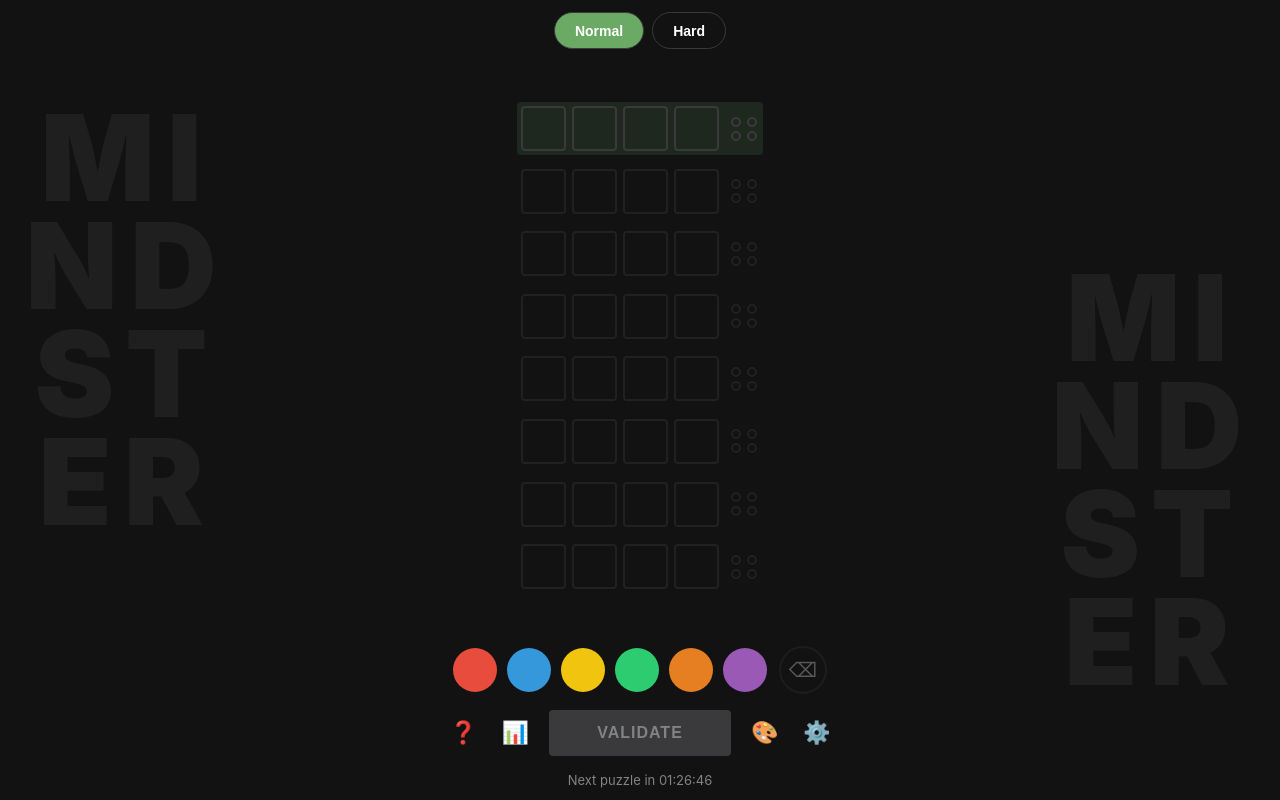
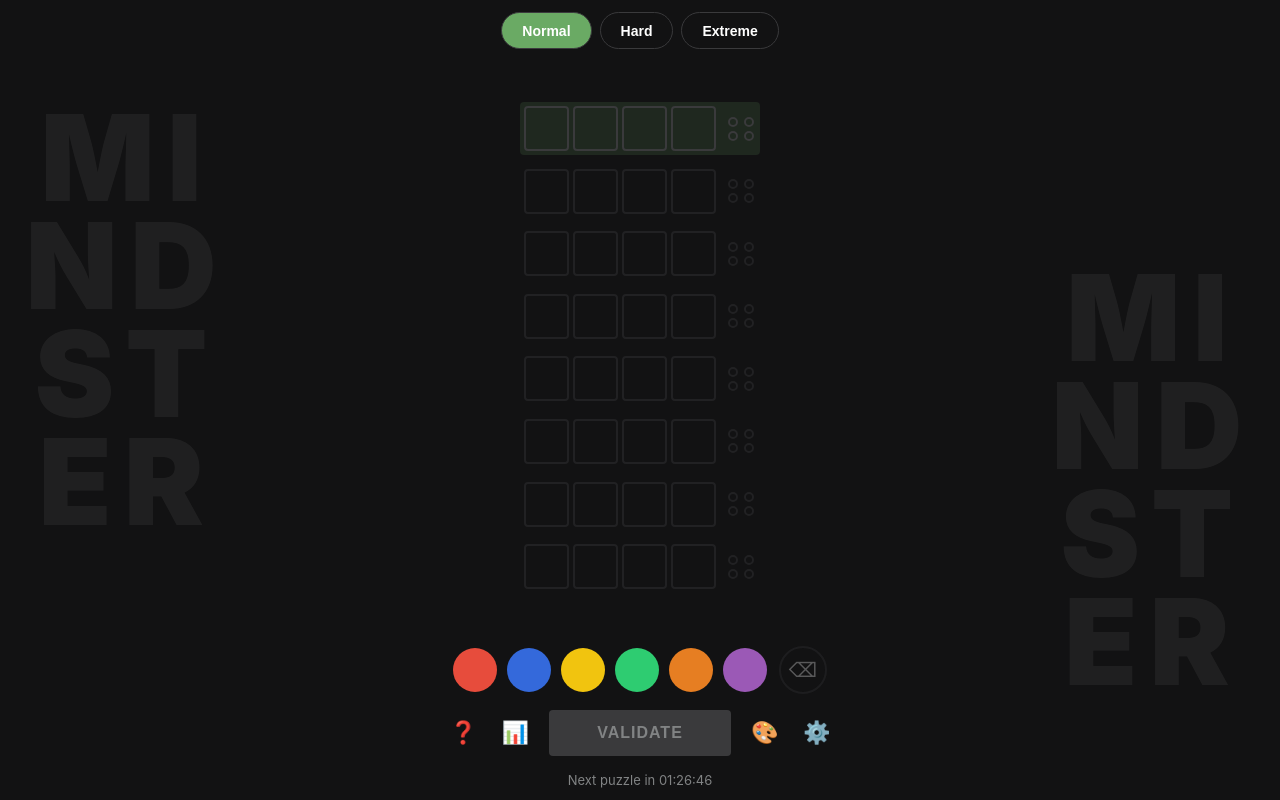
Before and after one commit to azukw/mindster, a React (Vite) app: page / in a window 1280 px wide. Built offline with nearby package versions, Linux system fonts and the light colour scheme.

Commit message:
added extreme mode, updated skins

```diff
--- a/src/App.css
+++ b/src/App.css
@@ -162,13 +162,17 @@ body.dark .dot-wrong {
 
 /* ========== COLORS ========== */
 .red { background: #e74c3c; }
-.blue { background: #3498db; }
+.blue { background: #3469db; }
 .yellow { background: #f1c40f; }
 .green { background: #2ecc71; }
 .purple { background: #9b59b6; }
 .orange { background: #e67e22; }
 .pink { background: #e91e63; }
-.cyan { background: #00bcd4; }
+.cyan { background: #73ccd7; }
+.lime { background: #32cd32; }
+.coral { background: #ff7f50; }
+.indigo { background: #4b0082; }
+.gold { background: #ffd700; }
 
 /* ========== PALETTE ========== */
 .palette {
@@ -219,6 +223,19 @@ body.dark .dot-wrong {
 .palette-hard .color {
     width: clamp(36px, 10vw, 48px);
     height: clamp(36px, 10vw, 48px);
+}
+
+/* Mode extrême : 2 lignes de 6 */
+.palette-extreme .palette-colors {
+    display: grid;
+    grid-template-columns: repeat(6, 1fr);
+    gap: clamp(4px, 1vw, 8px);
+    max-width: 320px;
+}
+
+.palette-extreme .color {
+    width: clamp(32px, 8vw, 40px);
+    height: clamp(32px, 8vw, 40px);
 }
 
 .backspace {
@@ -960,6 +977,63 @@ body.dark .game::after {
     }
 }
 
+/* ========== EXTREME MODE FIXES ========== */
+
+/* Board plus large pour le mode extrême */
+.board {
+    max-width: 100%;
+}
+
+/* Slots plus petits en mode extrême */
+.row .slots {
+    gap: clamp(2px, 0.8vw, 4px);
+}
+
+/* Solution display pour le mode extrême */
+.solution-display.solution-extreme {
+    flex-wrap: nowrap !important;
+    overflow-x: auto;
+    max-width: 100%;
+    justify-content: flex-start;
+}
+
+.solution-display.solution-extreme .solution-slot {
+    width: clamp(28px, 7vw, 36px);
+    height: clamp(28px, 7vw, 36px);
+}
+
+.solution-display.solution-hard .solution-slot {
+    width: clamp(32px, 8vw, 40px);
+    height: clamp(32px, 8vw, 40px);
+}
+
+/* Slots pour mode extrême */
+.slot.slot-extreme {
+    width: clamp(24px, 6vw, 32px);
+    height: clamp(24px, 6vw, 32px);
+}
+
+.slot.slot-hard {
+    width: clamp(28px, 7vw, 38px);
+    height: clamp(28px, 7vw, 38px);
+}
+
+.dot.dot-small {
+    width: clamp(6px, 1.5vw, 8px);
+    height: clamp(6px, 1.5vw, 8px);
+}
+
+/* Réduire la taille des slots en mode extrême */
+@media (max-width: 500px) {
+    .palette-extreme .palette-colors {
+        max-width: 280px;
+    }
+
+    .palette-extreme .color {
+        width: clamp(28px, 7vw, 36px);
+        height: clamp(28px, 7vw, 36px);
+    }
+}
 
 /* ========== HIGH CONTRAST ========== */
 body.high-contrast .slot {
--- a/src/components/Board.jsx
+++ b/src/components/Board.jsx
@@ -3,7 +3,7 @@ import Row from "./Row";
 
 export default function Board() {
     const { state } = useGame();
-    const codeLength = state.mode === "hard" ? 6 : 4;
+    const codeLength = state.mode === "extreme" ? 8 : state.mode === "hard" ? 6 : 4;
 
     return (
         <section className="board">
--- a/src/components/Help.jsx
+++ b/src/components/Help.jsx
@@ -47,6 +47,10 @@ export default function Help() {
                         <strong>{t("hard")}</strong>
                         <span>{t("hardDesc")}</span>
                     </div>
+                    <div className="mode-info">
+                        <strong>{t("extreme")}</strong>
+                        <span>{t("extremeDesc")}</span>
+                    </div>
                 </div>
             </div>
         </div>
--- a/src/components/Palette.jsx
+++ b/src/components/Palette.jsx
@@ -2,15 +2,17 @@ import { useGame } from "../context/GameContext";
 import { THEMES } from "./Shop";
 
 export default function Palette() {
-    const { state, dispatch, COLORS_NORMAL, COLORS_HARD } = useGame();
+    const { state, dispatch, COLORS_NORMAL, COLORS_HARD, COLORS_EXTREME } = useGame();
     const isHard = state.mode === "hard";
+    const isExtreme = state.mode === "extreme";
     const themeId = state.selectedThemes?.[state.mode] || "default";
 
     const getColors = () => {
         if (themeId === "default") {
+            if (isExtreme) return COLORS_EXTREME;
             return isHard ? COLORS_HARD : COLORS_NORMAL;
         }
-        const themes = isHard ? THEMES.hard : THEMES.normal;
+        const themes = isExtreme ? THEMES.extreme : isHard ? THEMES.hard : THEMES.normal;
         const theme = themes.find(t => t.id === themeId);
         if (theme?.colors) {
             return theme.colors.map((_, i) => `theme-${themeId}-${i}`);
@@ -23,18 +25,18 @@ export default function Palette() {
             const parts = color.split("-");
             const tId = parts[1];
             const index = parseInt(parts[2]);
-            const themes = isHard ? THEMES.hard : THEMES.normal;
+            const themes = isExtreme ? THEMES.extreme : isHard ? THEMES.hard : THEMES.normal;
             const theme = themes.find(t => t.id === tId);
             return { background: theme?.colors?.[index] || "#ccc" };
         }
         return {};
     };
 
+
     const colors = getColors();
 
     return (
-        <section className={`palette ${isHard ? "palette-hard" : ""}`}>
-            <div className="palette-colors">
+        <section className={`palette ${isExtreme ? "palette-extreme" : isHard ? "palette-hard" : ""}`}>            <div className="palette-colors">
                 {colors.map((color) => {
                     const isUsed = state.currentAttempt.includes(color);
                     return (
--- a/src/components/Row.jsx
+++ b/src/components/Row.jsx
@@ -4,6 +4,7 @@ import { THEMES } from "./Shop";
 export default function Row({ colors = [], feedback, slots, inactive, isCurrent }) {
     const { state } = useGame();
     const isHard = state.mode === "hard";
+    const isExtreme = state.mode === "extreme";
     const themeId = state.selectedThemes?.[state.mode] || "default";
 
     const getColorStyle = (color) => {
@@ -12,7 +13,7 @@ export default function Row({ colors = [], feedback, slots, inactive, isCurrent
             const parts = color.split("-");
             const tId = parts[1];
             const index = parseInt(parts[2]);
-            const themes = isHard ? THEMES.hard : THEMES.normal;
+            const themes = isExtreme ? THEMES.extreme : isHard ? THEMES.hard : THEMES.normal;
             const theme = themes.find(t => t.id === tId);
             return { background: theme?.colors?.[index] || "#ccc" };
         }
@@ -29,6 +30,8 @@ export default function Row({ colors = [], feedback, slots, inactive, isCurrent
         for (let i = 0; i < slots; i++) feedbackDots.push("empty");
     }
 
+    const slotSize = isExtreme ? "slot-extreme" : isHard ? "slot-hard" : "";
+
     return (
         <div className={`row ${inactive ? "inactive" : ""} ${isCurrent ? "current" : ""}`}>
             <div className="slots">
@@ -38,7 +41,7 @@ export default function Row({ colors = [], feedback, slots, inactive, isCurrent
                     return (
                         <div
                             key={i}
-                            className={`slot ${isThemeColor ? "" : color || ""}`}
+                            className={`slot ${slotSize} ${isThemeColor ? "" : color || ""}`}
                             style={getColorStyle(color)}
                         />
                     );
@@ -46,7 +49,7 @@ export default function Row({ colors = [], feedback, slots, inactive, isCurrent
             </div>
             <div className="feedback" style={{ gridTemplateColumns: `repeat(${Math.ceil(slots / 2)}, 12px)` }}>
                 {feedbackDots.map((dot, i) => (
-                    <span key={i} className={`dot dot-${dot}`} />
+                    <span key={i} className={`dot ${isExtreme ? "dot-small" : ""} dot-${dot}`} />
                 ))}
             </div>
         </div>
--- a/src/components/Shop.jsx
+++ b/src/components/Shop.jsx
@@ -4,27 +4,35 @@ import { useTranslation } from "../hooks/useTranslation";
 const THEMES = {
     normal: [
         { id: "default", name: "Classique", cost: 0 },
-        { id: "ocean", name: "Océan", cost: 3, colors: ["#0077b6", "#00b4d8", "#90e0ef", "#caf0f8", "#03045e", "#023e8a"] },
-        { id: "forest", name: "Forêt", cost: 5, colors: ["#2d6a4f", "#40916c", "#52b788", "#74c69d", "#95d5b2", "#b7e4c7"] },
-        { id: "sunset", name: "Coucher de soleil", cost: 10, colors: ["#ff6b6b", "#ee6c4d", "#f4a261", "#e9c46a", "#e76f51", "#d62828"] },
-        { id: "candy", name: "Bonbon", cost: 15, colors: ["#ff85a1", "#fbb1bd", "#a2d2ff", "#bde0fe", "#cdb4db", "#ffc8dd"] },
-        { id: "neon", name: "Néon", cost: 20, colors: ["#ff00ff", "#00ffff", "#ff0080", "#80ff00", "#8000ff", "#ffff00"] },
+        { id: "bubblegum", name: "Bubblegum", cost: 3, colors: ["#ffb3ba", "#ffdfba", "#ffffba", "#baffc9", "#bae1ff", "#d5baff"] },
+        { id: "retro", name: "Rétro", cost: 5, colors: ["#f67280", "#c06c84", "#6c5b7b", "#355c7d", "#99b898", "#f8b195"] },
+        { id: "citrus", name: "Agrumes", cost: 10, colors: ["#ffe156", "#ffb25b", "#ff6f59", "#254441", "#43aa8b", "#b2b09b"] },
+        { id: "icecream", name: "Glace", cost: 15, colors: ["#f7cac9", "#92a8d1", "#f7786b", "#b5ead7", "#ffdac1", "#e2f0cb"] },
+        { id: "matrix", name: "Matrix", cost: 20, colors: ["#0f0", "#222", "#393", "#0c0", "#060", "#333"] },
     ],
     hard: [
         { id: "default", name: "Classique", cost: 0 },
-        { id: "galaxy", name: "Galaxie", cost: 3, colors: ["#7400b8", "#6930c3", "#5e60ce", "#5390d9", "#4ea8de", "#48bfe3", "#56cfe1", "#64dfdf"] },
-        { id: "autumn", name: "Automne", cost: 5, colors: ["#9b2226", "#ae2012", "#bb3e03", "#ca6702", "#ee9b00", "#e9d8a6", "#94d2bd", "#0a9396"] },
-        { id: "pastel", name: "Pastel", cost: 10, colors: ["#ffadad", "#ffd6a5", "#fdffb6", "#caffbf", "#9bf6ff", "#a0c4ff", "#bdb2ff", "#ffc6ff"] },
-        { id: "midnight", name: "Minuit", cost: 15, colors: ["#22223b", "#4a4e69", "#9a8c98", "#c9ada7", "#f2e9e4", "#023047", "#219ebc", "#8ecae6"] },
-        { id: "rainbow", name: "Arc-en-ciel", cost: 25, colors: ["#ff0000", "#ff8000", "#ffff00", "#00ff00", "#00ffff", "#0080ff", "#8000ff", "#ff0080"] },
+        { id: "sunrise", name: "Lever du soleil", cost: 3, colors: ["#ff9a8b", "#ff6a88", "#ff99ac", "#fad0c4", "#ffd6e0", "#fcb69f", "#ffe29f", "#f6e7d7"] },
+        { id: "aurora", name: "Aurore", cost: 5, colors: ["#00c3ff", "#ffff1c", "#ff61a6", "#a890fe", "#00ffb3", "#ffb347", "#ff6f91", "#6a89cc"] },
+        { id: "jungle", name: "Jungle", cost: 10, colors: ["#355c7d", "#6c5b7b", "#c06c84", "#99b898", "#2a9d8f", "#264653", "#e9c46a", "#f4a261"] },
+        { id: "pastelpop", name: "Pastel Pop", cost: 15, colors: ["#ffd6e0", "#f6e7d7", "#b5ead7", "#c7ceea", "#ffdac1", "#e2f0cb", "#f7cac9", "#92a8d1"] },
+        { id: "lava", name: "Lave", cost: 0, colors: ["#ff4500", "#ff6347", "#ffb347", "#ffd700", "#ff6f00", "#b22222", "#800000", "#a0522d"] },
+    ],
+    extreme: [
+        { id: "default", name: "Classique", cost: 0 },
+        { id: "cyberpunk", name: "Cyberpunk", cost: 5, colors: ["#ff00c8", "#00fff7", "#fffb00", "#ff0054", "#00ff85", "#ff7b00", "#2d00f7", "#8f00ff", "#ff1b6b", "#00bfae", "#ff61a6", "#1a1a2e"] },
+        { id: "pixel", name: "Pixel Art", cost: 10, colors: ["#29adff", "#83769c", "#ff77a8", "#ffccaa", "#ff0040", "#ffb300", "#fff700", "#00e436", "#1d2b53", "#7e2553", "#008751", "#ab5236"] },
+        { id: "royal", name: "Royal", cost: 15, colors: ["#ffd700", "#4169e1", "#800080", "#fffafa", "#b76e79", "#c0c0c0", "#003366", "#e5c100", "#a020f0", "#d4af37", "#1c1c1c", "#f5e6ca"] },
     ],
 };
+
 
 export default function Shop() {
     const { state, dispatch } = useGame();
     const { t } = useTranslation();
     const normalWins = state.stats.normal.won;
     const hardWins = state.stats.hard.won;
+    const extremeWins = state.stats.extreme.won;
 
     const isUnlocked = (mode, cost) => {
         const wins = mode === "normal" ? normalWins : hardWins;
@@ -87,6 +95,13 @@ export default function Shop() {
                     {THEMES.hard.map((theme) => renderThemeCard("hard", theme))}
                 </div>
             </div>
+
+            <div className="shop-section">
+                <h3>{t("modeExtreme")} <span className="wins-count">({extremeWins} {t("victories")})</span></h3>
+                <div className="themes-grid">
+                    {THEMES.extreme.map((theme) => renderThemeCard("extreme", theme))}
+                </div>
+            </div>
         </div>
     );
 }
--- a/src/components/Stats.jsx
+++ b/src/components/Stats.jsx
@@ -5,58 +5,41 @@ export default function Stats() {
     const { state } = useGame();
     const { t } = useTranslation();
 
-    const getWinRate = (stats) => {
-        if (stats.played === 0) return 0;
-        return Math.round((stats.won / stats.played) * 100);
+    const renderModeStats = (mode, title) => {
+        const stats = state.stats[mode];
+        const winRate = stats.played > 0 ? Math.round((stats.won / stats.played) * 100) : 0;
+
+        return (
+            <div className="stats-section">
+                <h3>{title}</h3>
+                <div className="stats-grid">
+                    <div className="stat-item">
+                        <strong>{stats.played}</strong>
+                        <span>{t("played")}</span>
+                    </div>
+                    <div className="stat-item">
+                        <strong>{winRate}</strong>
+                        <span>{t("winRate")}</span>
+                    </div>
+                    <div className="stat-item">
+                        <strong>{stats.streak}</strong>
+                        <span>{t("currentStreak")}</span>
+                    </div>
+                    <div className="stat-item">
+                        <strong>{stats.maxStreak}</strong>
+                        <span>{t("maxStreak")}</span>
+                    </div>
+                </div>
+            </div>
+        );
     };
 
     return (
         <div className="modal-content stats-modal">
             <h2>{t("statistics")}</h2>
-
-            <div className="stats-section">
-                <h3>{t("modeNormal")}</h3>
-                <div className="stats-grid">
-                    <div className="stat-item">
-                        <strong>{state.stats.normal.played}</strong>
-                        <span>{t("played")}</span>
-                    </div>
-                    <div className="stat-item">
-                        <strong>{getWinRate(state.stats.normal)}</strong>
-                        <span>{t("winRate")}</span>
-                    </div>
-                    <div className="stat-item">
-                        <strong>{state.stats.normal.streak}</strong>
-                        <span>{t("currentStreak")}</span>
-                    </div>
-                    <div className="stat-item">
-                        <strong>{state.stats.normal.maxStreak}</strong>
-                        <span>{t("maxStreak")}</span>
-                    </div>
-                </div>
-            </div>
-
-            <div className="stats-section">
-                <h3>{t("modeHard")}</h3>
-                <div className="stats-grid">
-                    <div className="stat-item">
-                        <strong>{state.stats.hard.played}</strong>
-                        <span>{t("played")}</span>
-                    </div>
-                    <div className="stat-item">
-                        <strong>{getWinRate(state.stats.hard)}</strong>
-                        <span>{t("winRate")}</span>
-                    </div>
-                    <div className="stat-item">
-                        <strong>{state.stats.hard.streak}</strong>
-                        <span>{t("currentStreak")}</span>
-                    </div>
-                    <div className="stat-item">
-                        <strong>{state.stats.hard.maxStreak}</strong>
-                        <span>{t("maxStreak")}</span>
-                    </div>
-                </div>
-            </div>
+            {renderModeStats("normal", t("modeNormal"))}
+            {renderModeStats("hard", t("modeHard"))}
+            {renderModeStats("extreme", t("modeExtreme"))}
         </div>
     );
 }
--- a/src/context/GameContext.jsx
+++ b/src/context/GameContext.jsx
@@ -5,22 +5,25 @@ const GameContext = createContext();
 
 const COLORS_NORMAL = ["red", "blue", "yellow", "green", "orange", "purple"];
 const COLORS_HARD = ["red", "blue", "yellow", "green", "purple", "orange", "pink", "cyan"];
+const COLORS_EXTREME = ["red", "blue", "yellow", "green", "purple", "orange", "pink", "cyan", "lime", "coral", "indigo", "gold"];
 
 const getThemeColors = (mode, themeId) => {
     if (!themeId || themeId === "default") {
+        if (mode === "extreme") return COLORS_EXTREME;
         return mode === "hard" ? COLORS_HARD : COLORS_NORMAL;
     }
-    const themes = mode === "hard" ? THEMES.hard : THEMES.normal;
+    const themes = mode === "extreme" ? THEMES.extreme : mode === "hard" ? THEMES.hard : THEMES.normal;
     const theme = themes.find(t => t.id === themeId);
     if (theme?.colors) {
         return theme.colors.map((_, i) => `theme-${themeId}-${i}`);
     }
+    if (mode === "extreme") return COLORS_EXTREME;
     return mode === "hard" ? COLORS_HARD : COLORS_NORMAL;
 };
 
 const getDailyCode = (mode, themeId) => {
     const colors = getThemeColors(mode, themeId);
-    const codeLength = mode === "hard" ? 6 : 4;
+    const codeLength = mode === "extreme" ? 8 : mode === "hard" ? 6 : 4;
     const today = new Date().toISOString().split("T")[0];
 
     let hash = 0;
@@ -65,6 +68,7 @@ const initialState = {
     savedGames: {
         normal: null,
         hard: null,
+        extreme: null,
     },
     attempts: [],
     currentAttempt: [],
@@ -79,10 +83,12 @@ const initialState = {
     stats: {
         normal: { played: 0, won: 0, streak: 0, maxStreak: 0 },
         hard: { played: 0, won: 0, streak: 0, maxStreak: 0 },
+        extreme: { played: 0, won: 0, streak: 0, maxStreak: 0 },
     },
     selectedThemes: {
         normal: "default",
         hard: "default",
+        extreme: "default",
     },
     hasSeenHelp: false,
 };
@@ -93,18 +99,42 @@ const loadState = () => {
     if (saved) {
         const parsed = JSON.parse(saved);
         const today = new Date().toISOString().split("T")[0];
+
+        // Fusionner les stats existantes avec les valeurs par défaut
+        const mergedStats = {
+            normal: { ...initialState.stats.normal, ...parsed.stats?.normal },
+            hard: { ...initialState.stats.hard, ...parsed.stats?.hard },
+            extreme: { ...initialState.stats.extreme, ...parsed.stats?.extreme },
+        };
+
+        // Fusionner les thèmes sélectionnés
+        const mergedThemes = {
+            ...initialState.selectedThemes,
+            ...parsed.selectedThemes,
+        };
+
+        // Fusionner les savedGames
+        const mergedSavedGames = {
+            ...initialState.savedGames,
+            ...parsed.savedGames,
+        };
+
         if (parsed.lastPlayed !== today) {
             return {
                 ...initialState,
-                settings: parsed.settings || initialState.settings,
-                stats: parsed.stats || initialState.stats,
-                selectedThemes: parsed.selectedThemes || initialState.selectedThemes,
+                settings: { ...initialState.settings, ...parsed.settings },
+                stats: mergedStats,
+                selectedThemes: mergedThemes,
+                hasSeenHelp: parsed.hasSeenHelp ?? false,
             };
         }
         return {
             ...initialState,
             ...parsed,
-            secretCode: getDailyCode(parsed.mode || "normal", parsed.selectedThemes?.[parsed.mode || "normal"] || "default"),
+            stats: mergedStats,
+            selectedThemes: mergedThemes,
+            savedGames: mergedSavedGames,
+            secretCode: getDailyCode(parsed.mode || "normal", mergedThemes[parsed.mode || "normal"] || "default"),
         };
     }
     return initialState;
@@ -139,14 +169,14 @@ const calculateFeedback = (attempt, secret) => {
 const gameReducer = (state, action) => {
     switch (action.type) {
         case "SELECT_COLOR": {
-            const codeLength = state.mode === "hard" ? 6 : 4;
+            const codeLength = state.mode === "extreme" ? 8 : state.mode === "hard" ? 6 : 4;
             if (state.currentAttempt.length >= codeLength) return state;
             return { ...state, currentAttempt: [...state.currentAttempt, action.color] };
         }
         case "REMOVE_LAST":
             return { ...state, currentAttempt: state.currentAttempt.slice(0, -1) };
         case "VALIDATE": {
-            const codeLength = state.mode === "hard" ? 6 : 4;
+            const codeLength = state.mode === "extreme" ? 8 : state.mode === "hard" ? 6 : 4;
             if (state.currentAttempt.length !== codeLength) return state;
 
             const feedback = calculateFeedback(state.currentAttempt, state.secretCode);
@@ -299,7 +329,7 @@ export function GameProvider({ children }) {
     }, [state.settings]);
 
     return (
-        <GameContext.Provider value={{ state, dispatch, getTimeUntilReset, COLORS_NORMAL, COLORS_HARD, getThemeColors }}>
+        <GameContext.Provider value={{ state, dispatch, getTimeUntilReset, COLORS_NORMAL, COLORS_HARD, COLORS_EXTREME, getThemeColors }}>
             {children}
         </GameContext.Provider>
     );
--- a/src/i18n/translations.js
+++ b/src/i18n/translations.js
@@ -60,6 +60,11 @@ export const translations = {
         unlocked: "Débloqué !",
         cost: "{count} victoire",
         costPlural: "{count} victoires",
+
+        // Extreme mode
+        modeExtreme: "Mode Extrême",
+        extreme: "Extrême",
+        extremeDesc: "8 couleurs parmi 12",
     },
     en: {
         normal: "Normal",
@@ -107,6 +112,9 @@ export const translations = {
         unlocked: "Unlocked!",
         cost: "{count} victory",
         costPlural: "{count} victories",
+        modeExtreme: "Extreme Mode",
+        extreme: "Extreme",
+        extremeDesc: "8 colors from 12",
     },
     es: {
         normal: "Normal",
@@ -154,6 +162,9 @@ export const translations = {
         unlocked: "¡Desbloqueado!",
         cost: "{count} victoria",
         costPlural: "{count} victorias",
+        modeExtreme: "Modo Extremo",
+        extreme: "Extremo",
+        extremeDesc: "8 colores de 12",
     },
     de: {
         normal: "Normal",
@@ -201,5 +212,8 @@ export const translations = {
         unlocked: "Freigeschaltet!",
         cost: "{count} Sieg",
         costPlural: "{count} Siege",
+        modeExtreme: "Extremer Modus",
+        extreme: "Extrem",
+        extremeDesc: "8 Farben aus 12",
     },
 };
--- a/src/pages/Game.jsx
+++ b/src/pages/Game.jsx
@@ -20,10 +20,11 @@ export default function Game() {
     const hasShownHelpRef = useRef(false);
 
     const isHard = state.mode === "hard";
+    const isExtreme = state.mode === "extreme";
     const isWon = state.gameStatus === "won";
     const isLost = state.gameStatus === "lost";
     const isGameOver = isWon || isLost;
-    const codeLength = state.mode === "hard" ? 6 : 4;
+    const codeLength = isExtreme ? 8 : isHard ? 6 : 4;
     const isComplete = state.currentAttempt.length === codeLength;
 
     const getColorStyle = (color) => {
@@ -32,7 +33,7 @@ export default function Game() {
             const parts = color.split("-");
             const tId = parts[1];
             const index = parseInt(parts[2]);
-            const themes = isHard ? THEMES.hard : THEMES.normal;
+            const themes = isExtreme ? THEMES.extreme : isHard ? THEMES.hard : THEMES.normal;
             const theme = themes.find(t => t.id === tId);
             return { background: theme?.colors?.[index] || "#ccc" };
         }
@@ -40,7 +41,7 @@ export default function Game() {
     };
 
     const handleShare = () => {
-        const modeText = isHard ? "🔥 Hard" : "Normal";
+        const modeText = isExtreme ? "💀 Extreme" : isHard ? "🔥 Hard" : "Normal";
         const date = new Date().toLocaleDateString();
 
         let result = `Mindster ${modeText} - ${date}\n\n`;
@@ -111,16 +112,22 @@ export default function Game() {
         <main className="game">
             <div className="mode-toggle">
                 <button
-                    className={!isHard ? "active" : ""}
+                    className={state.mode === "normal" ? "active" : ""}
                     onClick={() => dispatch({ type: "SET_MODE", mode: "normal" })}
                 >
                     {t("normal")}
                 </button>
                 <button
-                    className={isHard ? "active" : ""}
+                    className={state.mode === "hard" ? "active" : ""}
                     onClick={() => dispatch({ type: "SET_MODE", mode: "hard" })}
                 >
                     {t("hard")}
+                </button>
+                <button
+                    className={state.mode === "extreme" ? "active" : ""}
+                    onClick={() => dispatch({ type: "SET_MODE", mode: "extreme" })}
+                >
+                    {t("extreme")}
                 </button>
             </div>
 
@@ -163,12 +170,11 @@ export default function Game() {
                             {isWon ? t("wonMessage") : t("lostMessage")}
                         </p>
 
-                        {/* Solution en premier */}
-                        <div className="solution-display">
+                        <div className={`solution-display ${isExtreme ? "solution-extreme" : isHard ? "solution-hard" : ""}`}>
                             {state.secretCode.map((color, i) => (
                                 <div
                                     key={i}
-                                    className={`solution-slot ${color.startsWith("theme-") ? "" : color}`}
+                                    className={`solution-slot ${isExtreme ? "slot-extreme" : isHard ? "slot-hard" : ""} ${color.startsWith("theme-") ? "" : color}`}
                                     style={getColorStyle(color)}
                                 />
                             ))}
@@ -190,7 +196,7 @@ export default function Game() {
                                         <div className="summary-dots">
                                             {Array.from({ length: codeLength }).map((_, j) => {
                                                 const feedback = attempt.feedback;
-                                                let dotClass = "summary-dot ";
+                                                let dotClass = `summary-dot ${isExtreme ? "dot-small" : ""} `;
                                                 if (j < feedback.correct) {
                                                     dotClass += "dot-correct";
                                                 } else if (j < feedback.correct + feedback.misplaced) {
```
